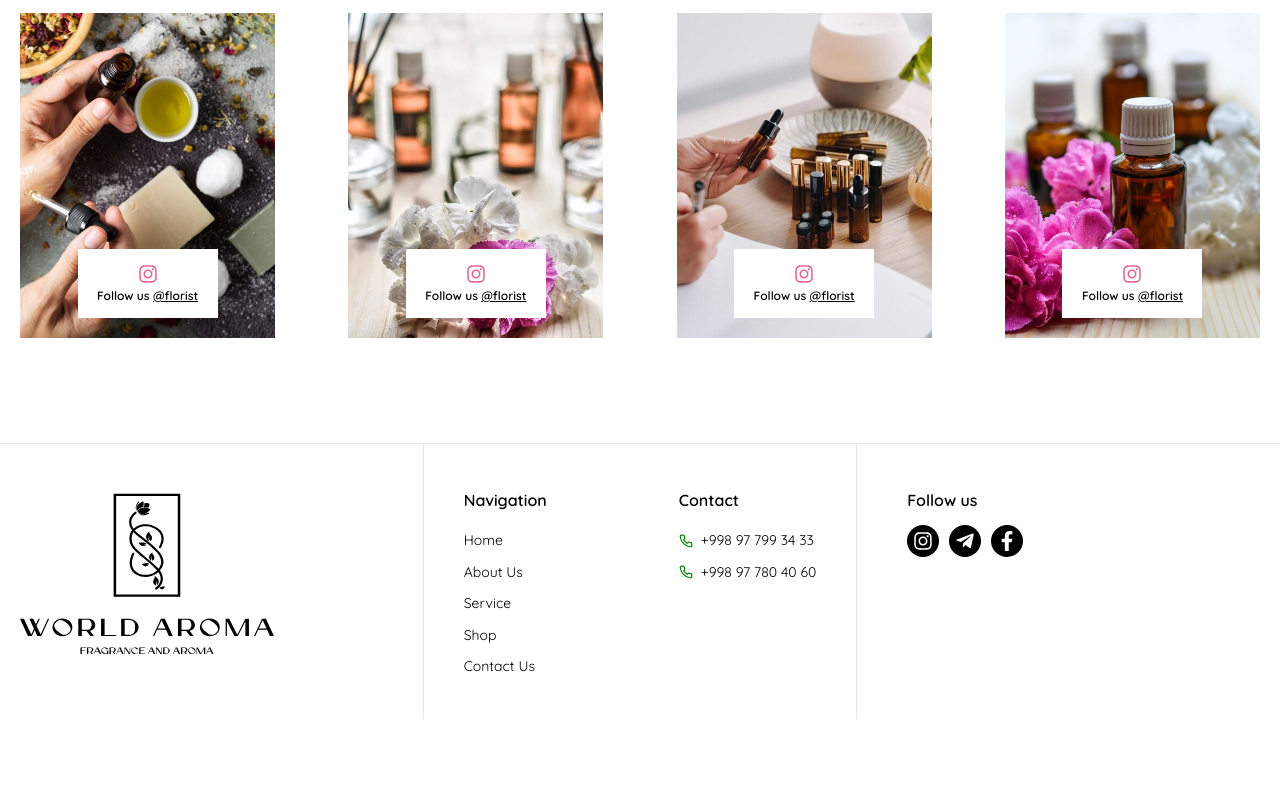
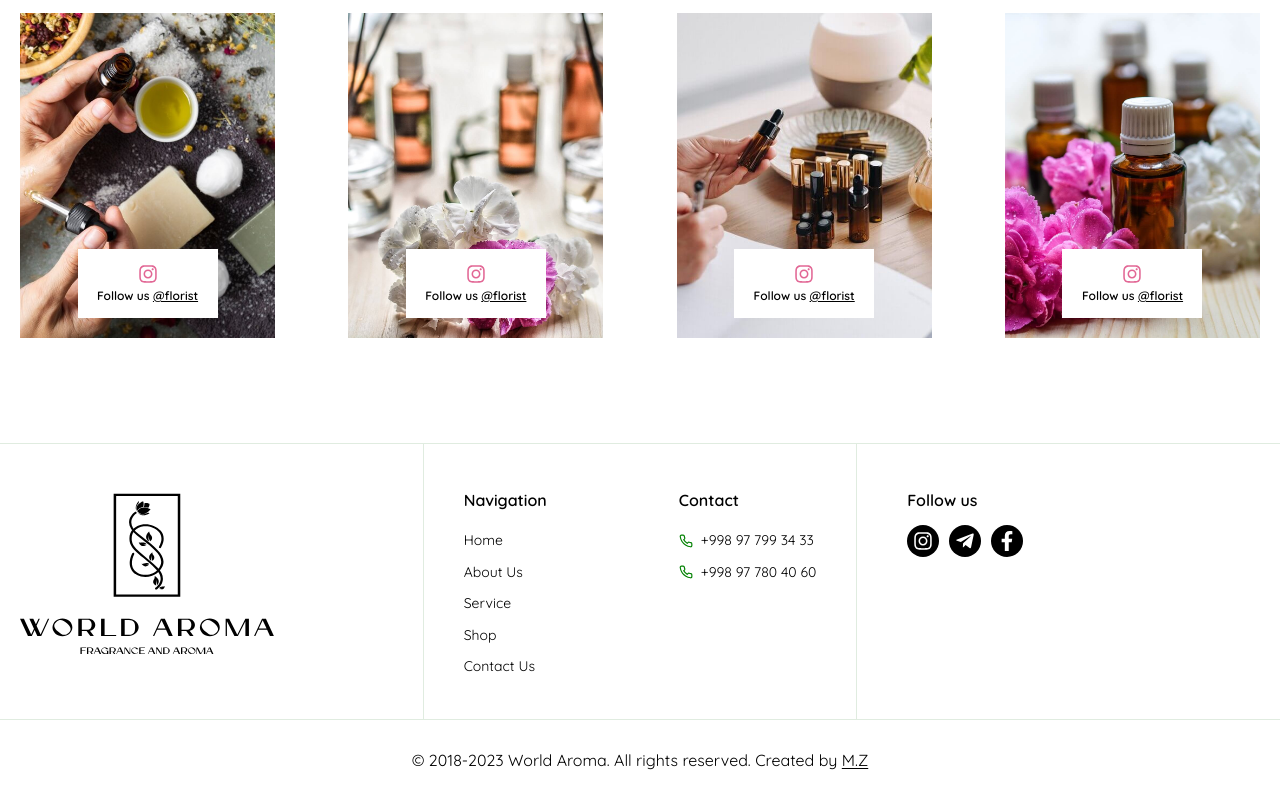
Before and after one commit to mzayniddin/world-aroma, a React (Vite) app: page / in a window 1280 px wide. Shown: the part 3491-4291 px from the top of the page. Before the commit the page ends 4210 px from the top, so only its background shows below. Built offline with nearby package versions, Linux system fonts and the light colour scheme.

Commit message:
added footer copyright

```diff
--- a/src/components/footer/Footer.jsx
+++ b/src/components/footer/Footer.jsx
@@ -26,6 +26,10 @@ const Footer = () => {
                     </div>
                 </div>
             </div>
+            <p className="footer__copyright">
+                © 2018-2023 World Aroma. All rights reserved. Created by{" "}
+                <a href="https://t.me/m_zayniddin">M.Z</a>
+            </p>
         </footer>
     );
 };
--- a/src/components/footer/Footer.scss
+++ b/src/components/footer/Footer.scss
@@ -42,6 +42,21 @@
         font-size: 14px;
         line-height: 225%;
         color: var(--black-c);
+    }
+
+    &__copyright {
+        text-align: center;
+        padding: 30px;
+        color: var(--black-c);
+        border-top: 1px solid rgba(191, 216, 191, 0.49);
+        a {
+            color: inherit;
+            text-decoration: underline;
+            text-underline-offset: 2px;
+        }
+        a:hover {
+            color: var(--green-c);
+        }
     }
 }
 
```
